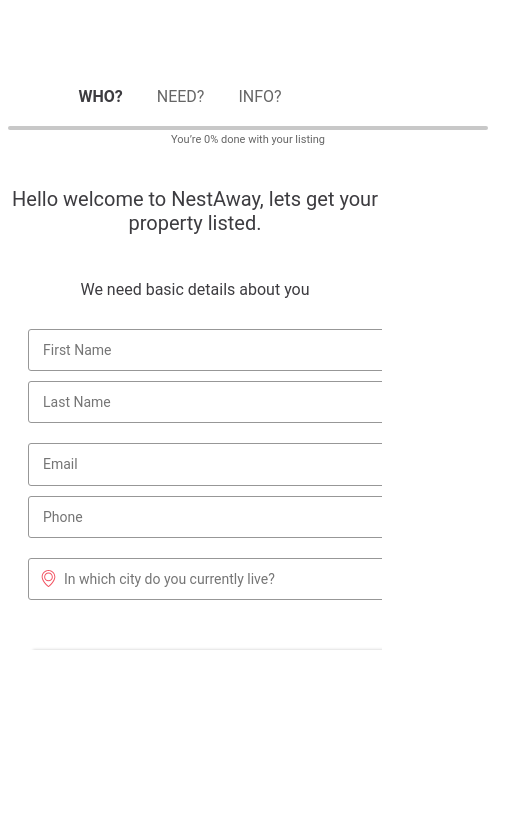
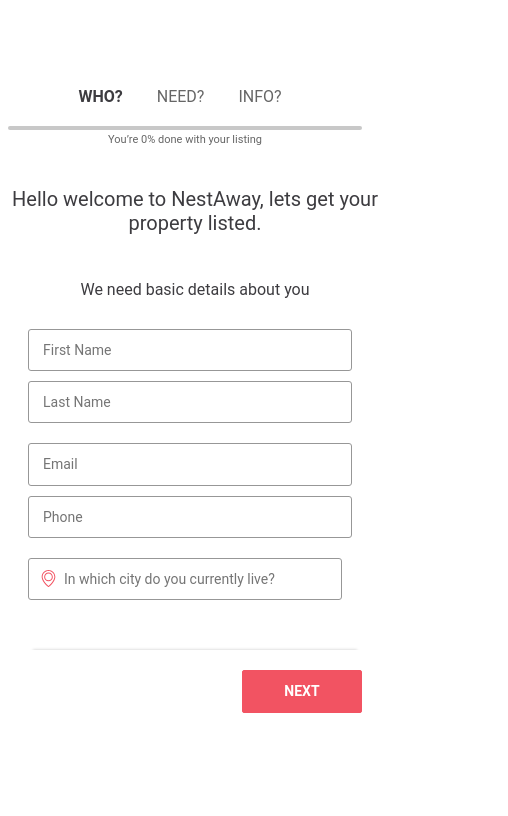
Before and after one commit to shanbyju/shanbyju.github.io, a plain HTML site: page nestaway/listhouse/step1.html in a window 390 px wide. Shown: the whole page, 508 px wide, since content can reach past the window. Drawn offline with nearby package versions, Linux system fonts and the light colour scheme.

Commit message:
added css for mobile

```diff
--- a/nestaway/listhouse/css/style.css
+++ b/nestaway/listhouse/css/style.css
@@ -378,3 +378,9 @@ input{
 .map-pin input, .rent-input input{
   padding-left: 35px;
 }
+
+@media only screen and (max-width: 768px) {
+   .progress-widget, .small-widge, .action-widget{
+    width: 100%;
+   }
+}
```
